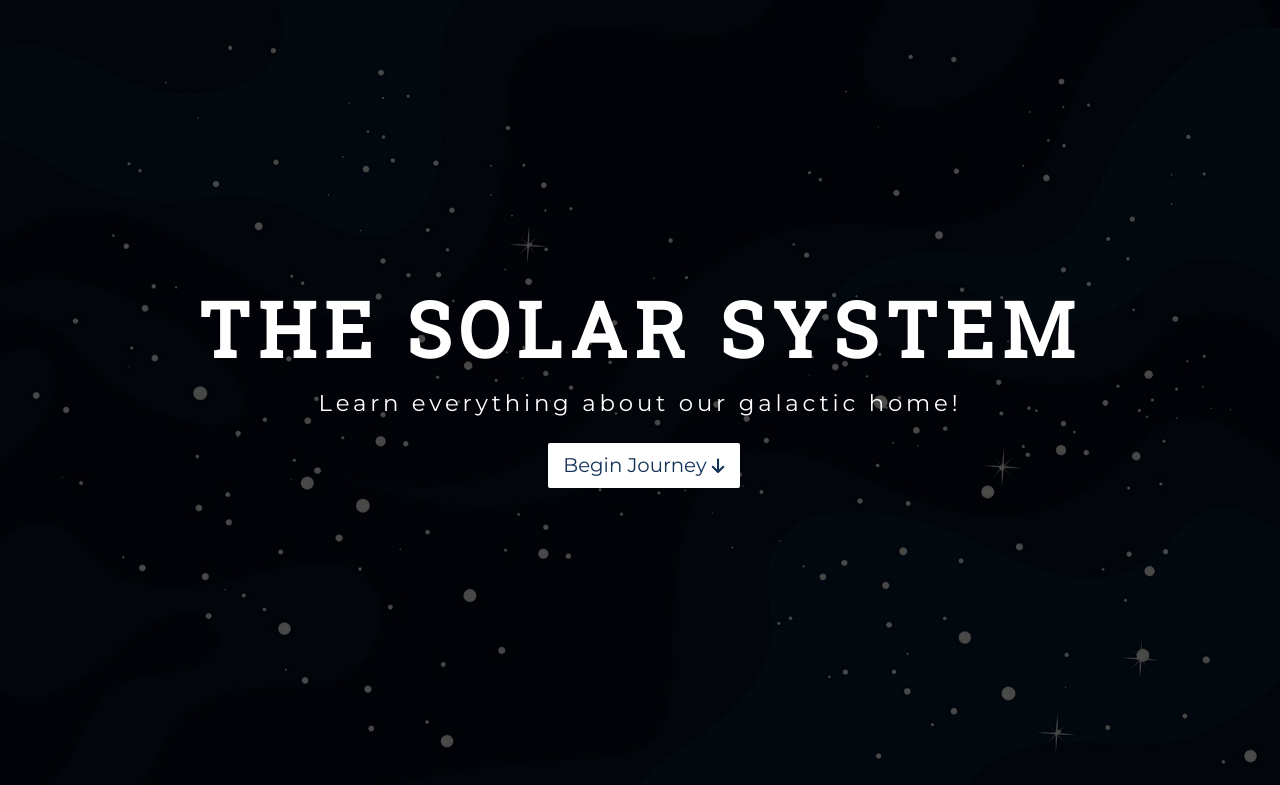
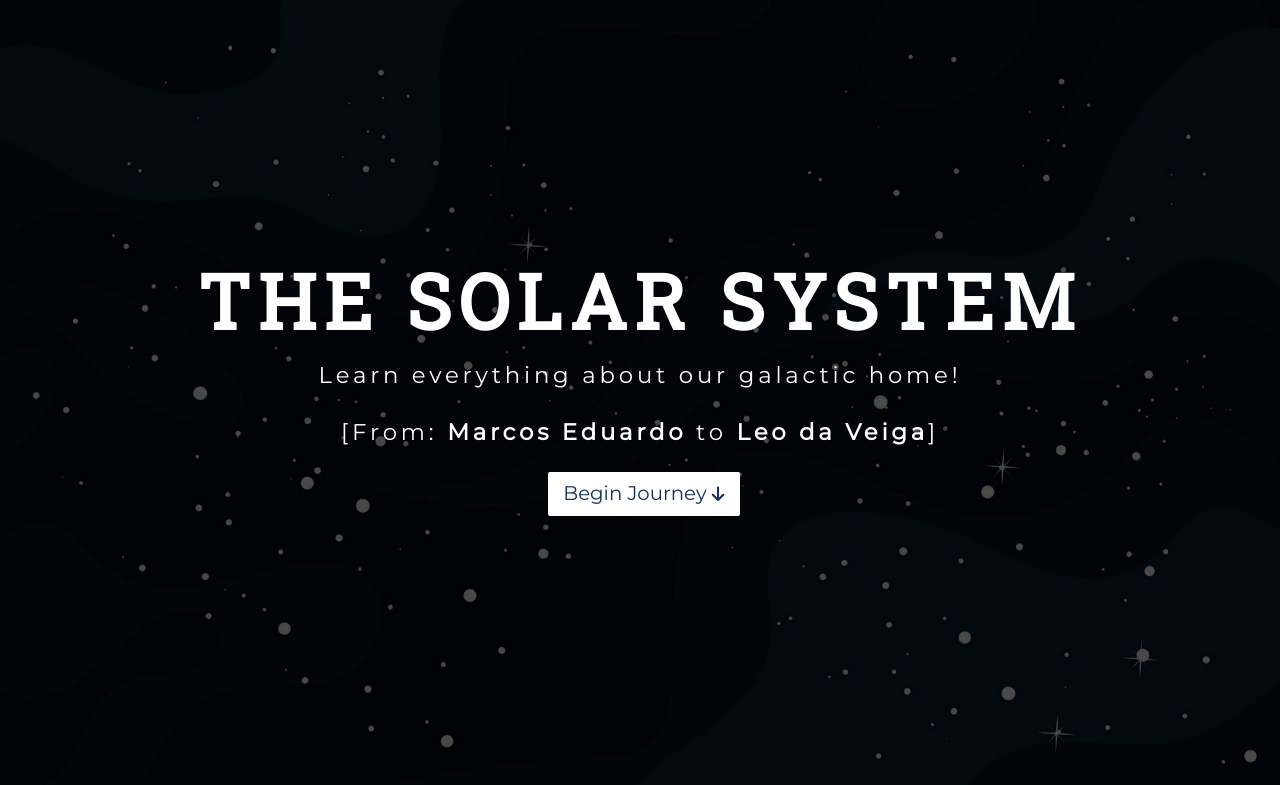
Before and after one commit to elc1090/project1-marcola47, a plain HTML site: page index.html in a window 1280 px wide. Shown: the top 785 px of the page. Drawn offline with Linux system fonts and the light colour scheme.

Commit message:
adicionando os nomesd

```diff
--- a/index.html
+++ b/index.html
@@ -33,6 +33,7 @@
       <div class="header-content" id="home">
         <h1 class="header-title">THE SOLAR SYSTEM</h1>
         <p class="header-text">Learn everything about our galactic home!</p>
+        <p class="header-text">[From: <strong>Marcos Eduardo</strong> to <strong>Leo da Veiga</strong>]</p>
         <a href="#sun-section" class="btn btn-white">Begin Journey <i class="fas fa-arrow-down"></i></a>
       </div>
     </header>
```
